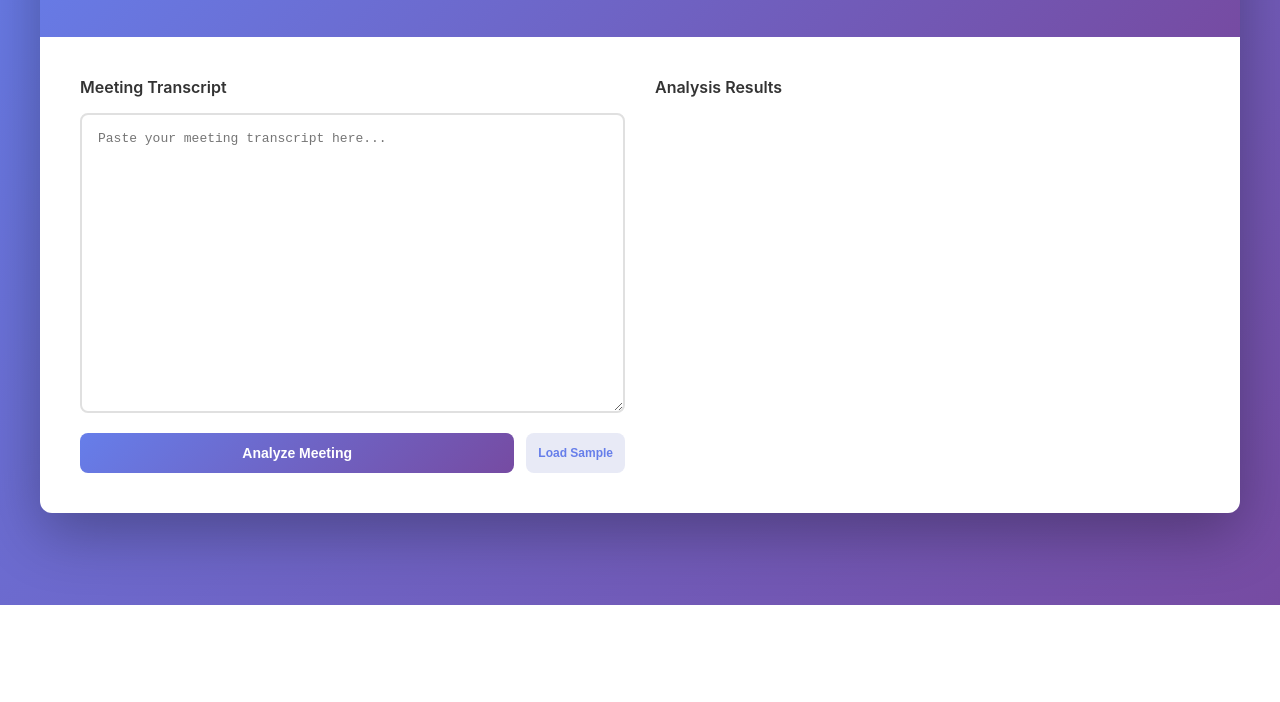
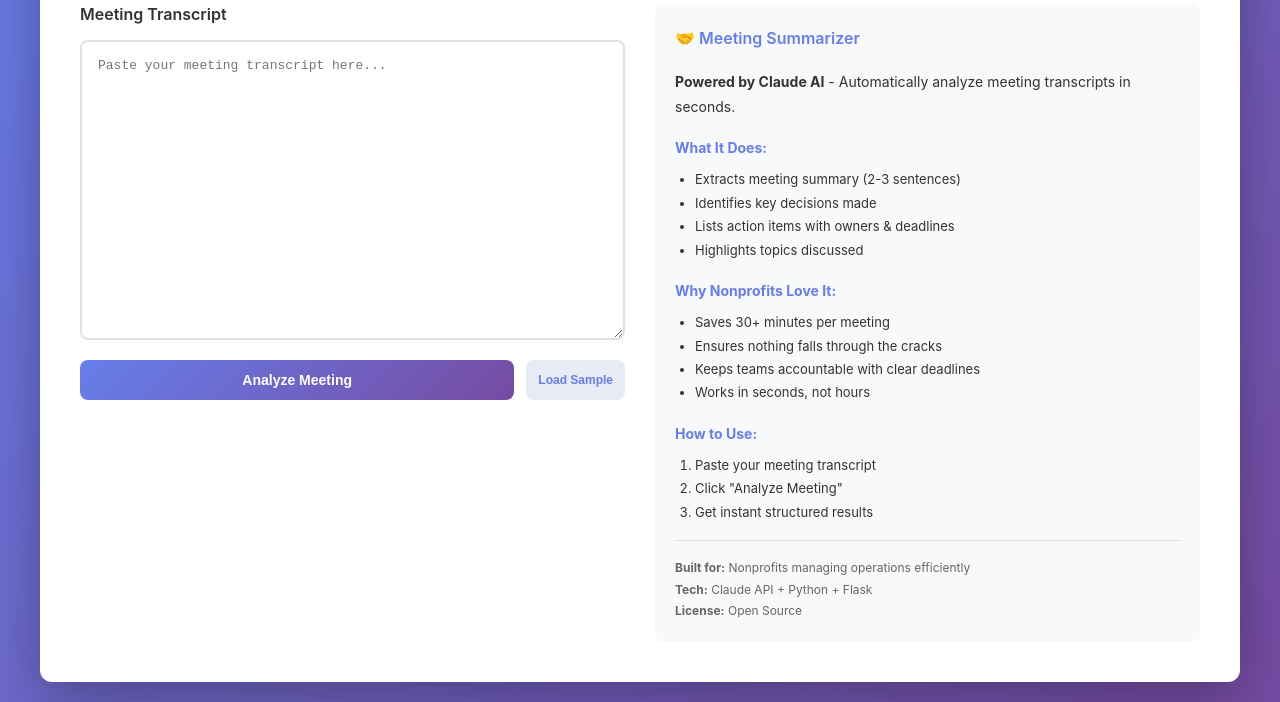
Before and after one commit to Dileep128/-meeting-summarizer, a plain HTML site: page index.html in a window 1280 px wide. Shown: the part 195-897 px from the top of the page. Before the commit the page ends 800 px from the top, so only its background shows below. Drawn offline with Linux system fonts and the light colour scheme.

Commit message:
Add files via upload

```diff
--- a/index.html
+++ b/index.html
@@ -254,7 +254,40 @@
 
             <!-- Output Section -->
             <div class="section">
-                <h2>Analysis Results</h2>
+                <div id="aboutSection" style="background: #f8f9fa; padding: 20px; border-radius: 8px; line-height: 1.8; color: #333; font-size: 14px;">
+                    <h2 style="color: #667eea; margin-top: 0;">🤝 Meeting Summarizer</h2>
+
+                    <p><strong>Powered by Claude AI</strong> - Automatically analyze meeting transcripts in seconds.</p>
+
+                    <h3 style="color: #667eea; margin-top: 16px; margin-bottom: 8px; font-size: 14px;">What It Does:</h3>
+                    <ul style="margin: 0; padding-left: 20px; font-size: 13px;">
+                        <li>Extracts meeting summary (2-3 sentences)</li>
+                        <li>Identifies key decisions made</li>
+                        <li>Lists action items with owners & deadlines</li>
+                        <li>Highlights topics discussed</li>
+                    </ul>
+
+                    <h3 style="color: #667eea; margin-top: 16px; margin-bottom: 8px; font-size: 14px;">Why Nonprofits Love It:</h3>
+                    <ul style="margin: 0; padding-left: 20px; font-size: 13px;">
+                        <li>Saves 30+ minutes per meeting</li>
+                        <li>Ensures nothing falls through the cracks</li>
+                        <li>Keeps teams accountable with clear deadlines</li>
+                        <li>Works in seconds, not hours</li>
+                    </ul>
+
+                    <h3 style="color: #667eea; margin-top: 16px; margin-bottom: 8px; font-size: 14px;">How to Use:</h3>
+                    <ol style="margin: 0; padding-left: 20px; font-size: 13px;">
+                        <li>Paste your meeting transcript</li>
+                        <li>Click "Analyze Meeting"</li>
+                        <li>Get instant structured results</li>
+                    </ol>
+
+                    <p style="margin-top: 16px; padding-top: 16px; border-top: 1px solid #ddd; font-size: 12px; color: #666;">
+                        <strong>Built for:</strong> Nonprofits managing operations efficiently<br>
+                        <strong>Tech:</strong> Claude API + Python + Flask<br>
+                        <strong>License:</strong> Open Source
+                    </p>
+                </div>
 
                 <div class="loading" id="loading">
                     <div class="spinner"></div>
```
